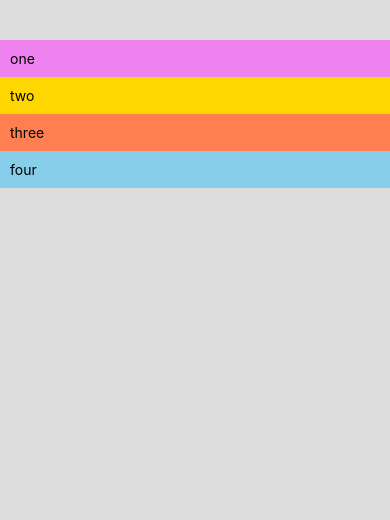
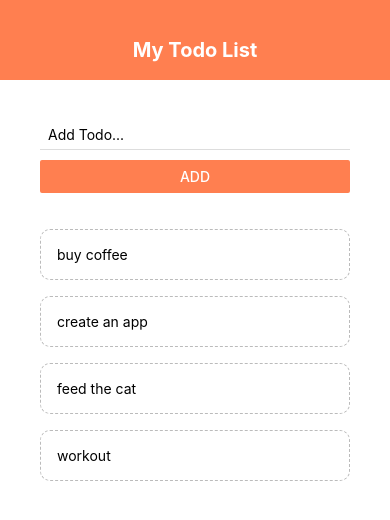
Before and after one commit to MarkKelly00/reactNativeTodoApp, a React Native app: screen / in a window 390 px wide. Shown: the top 520 px of the page. Built offline with nearby package versions, Linux system fonts and the light colour scheme.

Commit message:
created flexboxes for container, content, and list in app.js

```diff
--- a/App.js
+++ b/App.js
@@ -30,26 +30,26 @@
   }
 
   return (
-    <Sandbox />
-    // <TouchableWithoutFeedback onPress={() => {
-    //   Keyboard.dismiss();
-    // }}>
-    //   <View style={styles.container}>
-    //   <Header />
-    //   <View style={styles.content}>
-    //     <AddTodo submitHandler={submitHandler}/>
-    //     <View style={styles.list}>
-    //       <FlatList
-    //         data={todos}
-    //         renderItem={({ item }) => (
-    //           <TodoItem item={item} pressHandler={pressHandler}/>
-    //         )}
-    //       />
-    //     </View>
-    //   </View>
-    //   <StatusBar style="auto" />
-    // </View>
-    // </TouchableWithoutFeedback>
+    // <Sandbox />
+    <TouchableWithoutFeedback onPress={() => {
+      Keyboard.dismiss();
+    }}>
+      <View style={styles.container}>
+      <Header />
+      <View style={styles.content}>
+        <AddTodo submitHandler={submitHandler}/>
+        <View style={styles.list}>
+          <FlatList
+            data={todos}
+            renderItem={({ item }) => (
+              <TodoItem item={item} pressHandler={pressHandler}/>
+            )}
+          />
+        </View>
+      </View>
+      <StatusBar style="auto" />
+    </View>
+    </TouchableWithoutFeedback>
   );
 }
 
@@ -57,13 +57,13 @@
   container: {
     flex: 1,
     backgroundColor: "#fff",
-    // alignItems: "center",
-    // justifyContent: "center",
   },
   content: {
+    flex: 1,
     padding: 40,
   },
   list: {
+    flex: 1,
     marginTop: 20,
   },
 });
--- a/components/sandbox/sandbox.jsx
+++ b/components/sandbox/sandbox.jsx
@@ -14,8 +14,10 @@
 
 const styles = StyleSheet.create({
     container: {
-        flex: 1,
-        paddingTop: 40,
+
+        flexDirection: 'row',
+        justifyContent: 'center',
+        paddingTop: 10,
         backgroundColor: '#ddd',
     },
     boxOne: {
```
